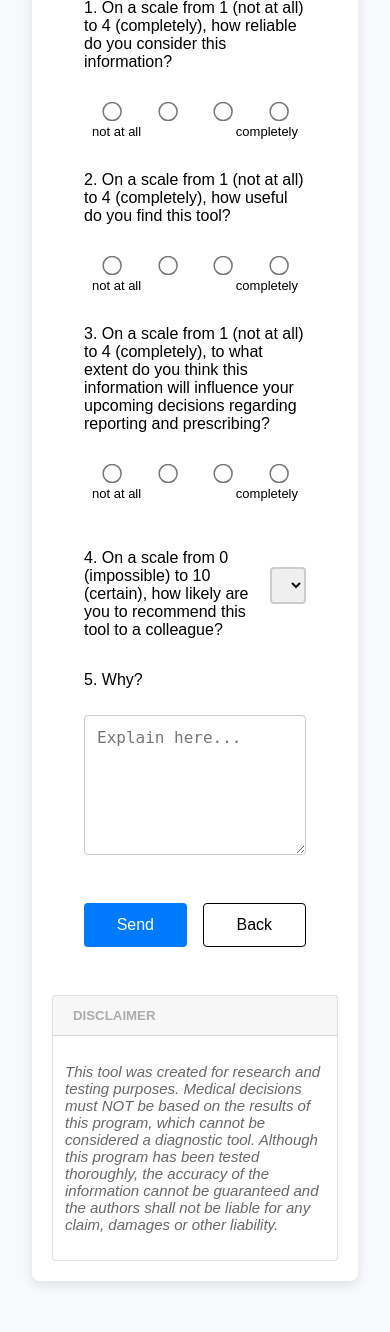
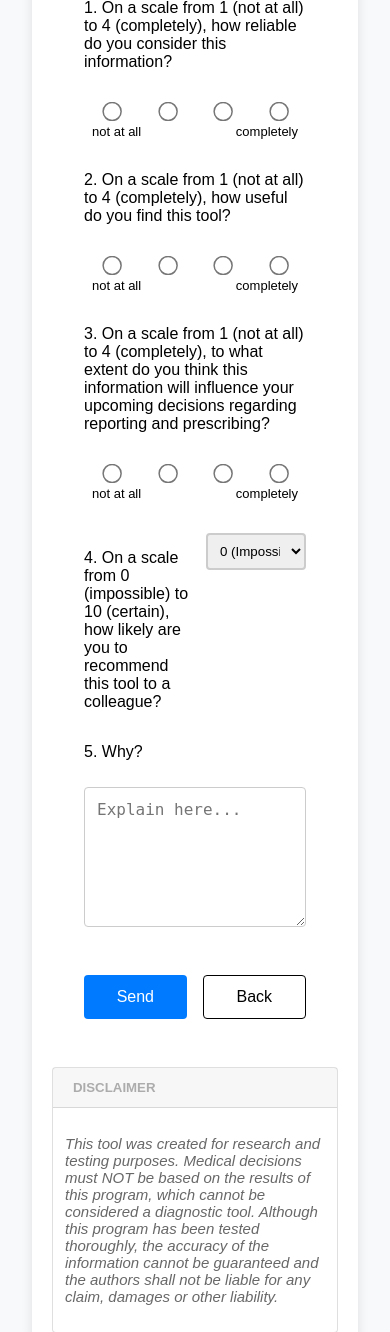
Before and after one commit to teozaffo/progetto_MLEUS, a Flask app: page /result in a window 390 px wide. Shown: the part 488-1820 px from the top of the page. Before the commit the page ends 1773 px from the top, so only its background shows below. Run offline with Flask 3, Linux system fonts and the light colour scheme; parts of the project's set-up code (start-up, migrations or seed data) failed here and were passed over.

Commit message:
Regolato larghezza select in modo uniforme

```diff
--- a/sito/static/style.css
+++ b/sito/static/style.css
@@ -691,8 +691,21 @@ input[type="radio"] {
     cursor: pointer;
   }
 
+  .form-row {
+    flex-wrap: nowrap;
+    align-items: flex-start;
+  }
+
+  .form-row label {
+    white-space: normal;
+    overflow-wrap: break-word;
+    flex: 1;
+  }
+
   .form-row select {
-    width: 40%;
+    min-width: 100px;
+    flex-shrink: 0;
+	width: 40%
   }
 
   .form-row input {
```
